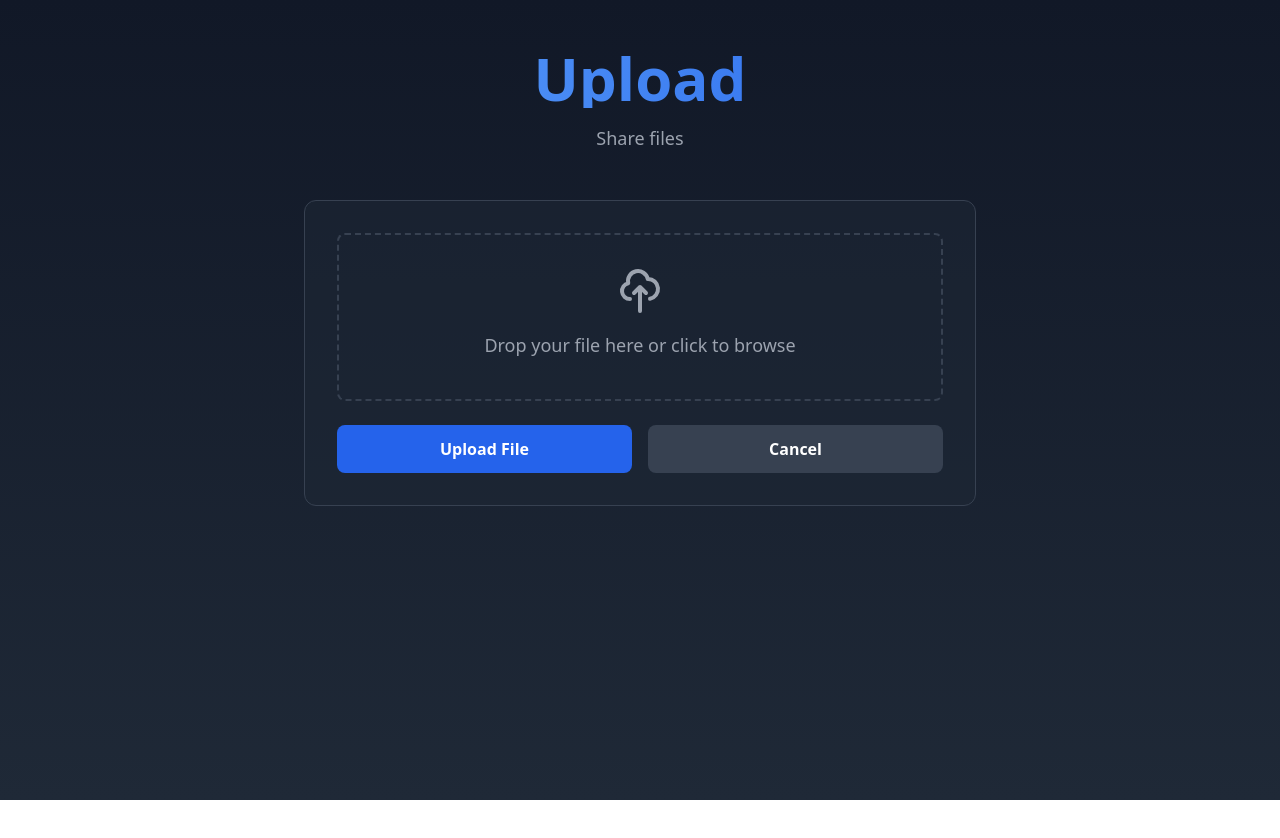
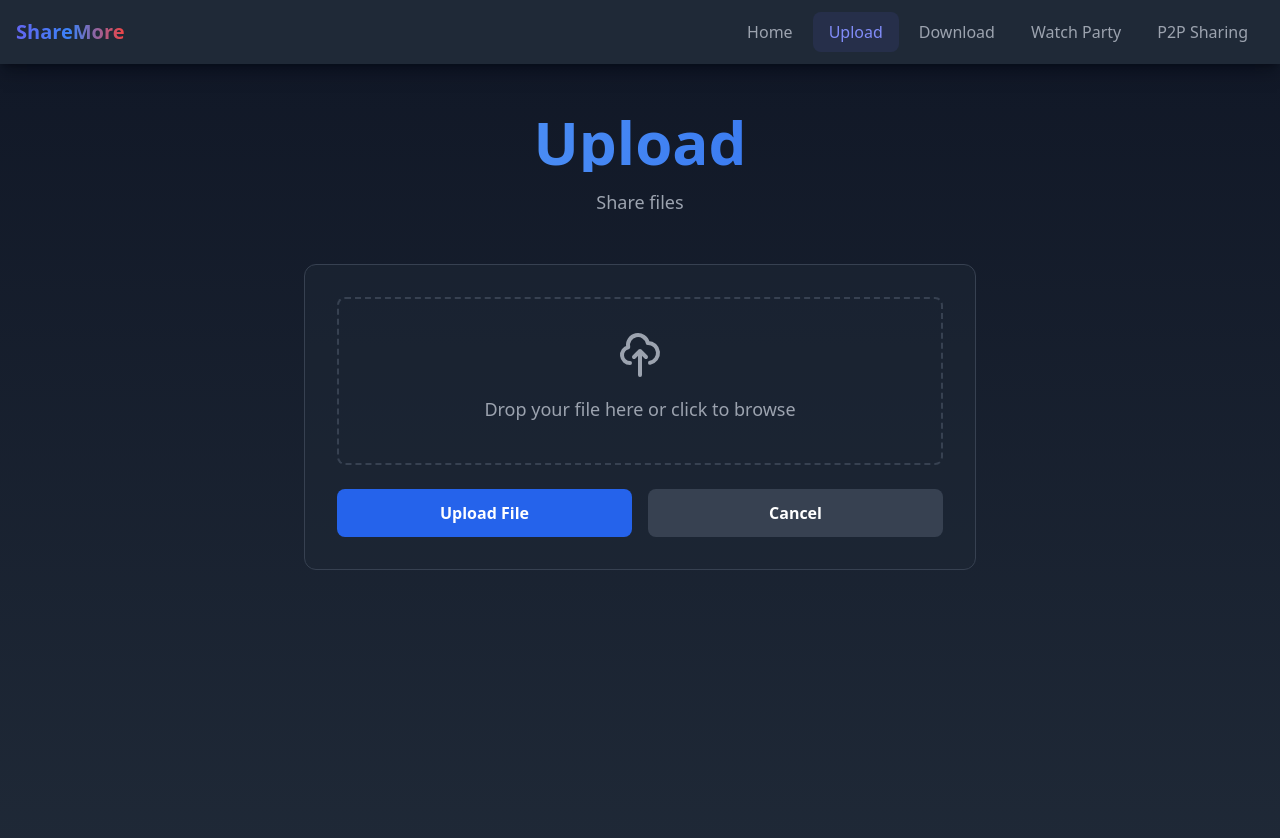
Before and after one commit to jeslinpjames/FileShare, a React (Create React App) app in the folder frontend/: page /upload in a window 1280 px wide. Shown: the top 838 px of the page. Before the commit the page ends 800 px from the top, so only its background shows below. Built offline with nearby package versions, Linux system fonts and the light colour scheme.

Commit message:
ui improvements , navigation bar

```diff
--- a/frontend/src/components/Config.js
+++ b/frontend/src/components/Config.js
@@ -1,4 +1,4 @@
-const SERVER_IP = 'https://sharemore.online';
-// const SERVER_IP = 'http://192.168.1.50:5000';
+// const SERVER_IP = 'https://sharemore.online/api';
+const SERVER_IP = 'http://192.168.1.50:5000/api';
 
 export default SERVER_IP;
--- a/frontend/src/components/Download.js
+++ b/frontend/src/components/Download.js
@@ -1,8 +1,9 @@
 import React, { useState, useEffect, useRef, useCallback } from 'react';
 import { Link, useLocation } from 'react-router-dom';
-import Alert from './Alert';
+// import Alert from './Alert';
 import { Html5QrcodeScanner } from "html5-qrcode";
 import SERVER_IP from './Config';
+import Navbar from './Navbar';
 
 const Download = () => {
   const [code, setCode] = useState('');
@@ -110,6 +111,8 @@ const Download = () => {
   };
 
   return (
+    <>
+    <Navbar/>
     <div className="min-h-screen bg-gradient-to-b from-gray-900 to-gray-800 px-4 py-8 md:py-12">
       <div className="max-w-4xl mx-auto">
         {/* Header Section */}
@@ -222,6 +225,7 @@ const Download = () => {
         </div>
       </div>
     </div>
+    </>
   );
 };
 
--- a/frontend/src/components/Home.js
+++ b/frontend/src/components/Home.js
@@ -1,7 +1,9 @@
 import React from 'react';
 import { Link } from 'react-router-dom';
+import Navbar from './Navbar';
 
 const FeatureCard = ({ to, title, description, bgColor, iconColor, borderColor }) => (
+
   <Link
     to={to}
     className={`group p-8 rounded-2xl transition-all duration-300 ease-in-out
@@ -28,6 +30,8 @@ const FeatureCard = ({ to, title, description, bgColor, iconColor, borderColor }
 );
 
 const Home = () => (
+  <>
+  <Navbar />
   <div className="min-h-screen bg-slate-950">
     <div className="max-w-7xl mx-auto px-4 py-20">
       {/* Hero Section */}
@@ -109,6 +113,7 @@ const Home = () => (
       </div>
     </div>
   </div>
+  </>
 );
 
 export default Home;
--- /dev/null
+++ b/frontend/src/components/Navbar.js
@@ -0,0 +1,114 @@
+import React, { useState } from 'react';
+import { Link, useLocation } from 'react-router-dom';
+
+const Navbar = () => {
+  const [isMenuOpen, setIsMenuOpen] = useState(false);
+  const location = useLocation();
+
+  const navItems = [
+    { path: '/', label: 'Home' },
+    { path: '/upload', label: 'Upload' },
+    { path: '/download', label: 'Download' },
+    { path: '/watchparty', label: 'Watch Party' },
+    { path: '/p2p', label: 'P2P Sharing' }
+  ];
+
+  return (
+    <>
+      <nav className="bg-gray-800 fixed w-full top-0 z-50 shadow-lg shadow-gray-950/50">
+        <div className="max-w-7xl mx-auto px-4">
+          <div className="flex justify-between h-16">
+            {/* Logo/Brand */}
+            <div className="flex items-center">
+              <Link
+                to="/"
+                className="text-xl font-bold bg-gradient-to-r from-indigo-500 via-blue-500 to-red-500 text-transparent bg-clip-text"
+              >
+                ShareMore
+              </Link>
+            </div>
+
+            {/* Desktop Navigation */}
+            <div className="hidden md:flex items-center space-x-1">
+              {navItems.map(({ path, label }) => (
+                <Link
+                  key={path}
+                  to={path}
+                  className={`px-4 py-2 rounded-lg transition-colors duration-200 ${
+                    location.pathname === path
+                      ? 'bg-indigo-500/10 text-indigo-400 font-medium'
+                      : 'text-gray-400 hover:text-gray-100 hover:bg-gray-800/50'
+                  }`}
+                >
+                  {label}
+                </Link>
+              ))}
+            </div>
+
+            {/* Mobile Menu Button */}
+            <div className="md:hidden flex items-center">
+              <button
+                onClick={() => setIsMenuOpen(!isMenuOpen)}
+                className="text-gray-400 hover:text-gray-100 p-2"
+                aria-label="Toggle menu"
+              >
+                <svg
+                  className={`w-6 h-6 ${isMenuOpen ? 'hidden' : 'block'}`}
+                  fill="none"
+                  stroke="currentColor"
+                  viewBox="0 0 24 24"
+                >
+                  <path
+                    strokeLinecap="round"
+                    strokeLinejoin="round"
+                    strokeWidth={2}
+                    d="M4 6h16M4 12h16M4 18h16"
+                  />
+                </svg>
+                <svg
+                  className={`w-6 h-6 ${isMenuOpen ? 'block' : 'hidden'}`}
+                  fill="none"
+                  stroke="currentColor"
+                  viewBox="0 0 24 24"
+                >
+                  <path
+                    strokeLinecap="round"
+                    strokeLinejoin="round"
+                    strokeWidth={2}
+                    d="M6 18L18 6M6 6l12 12"
+                  />
+                </svg>
+              </button>
+            </div>
+          </div>
+        </div>
+
+        {/* Mobile Navigation */}
+        <div
+          className={`md:hidden ${isMenuOpen ? 'block' : 'hidden'} border-t border-gray-800`}
+        >
+          <div className="px-2 pt-2 pb-3 space-y-1 bg-gray-950">
+            {navItems.map(({ path, label }) => (
+              <Link
+                key={path}
+                to={path}
+                onClick={() => setIsMenuOpen(false)}
+                className={`block px-3 py-2 rounded-lg transition-colors duration-200 ${
+                  location.pathname === path
+                    ? 'bg-indigo-500/10 text-indigo-400 font-medium'
+                    : 'text-gray-400 hover:text-gray-100 hover:bg-gray-800/50'
+                }`}
+              >
+                {label}
+              </Link>
+            ))}
+          </div>
+        </div>
+      </nav>
+      {/* Spacer div to prevent content overlay */}
+      <div className="h-16"></div>
+    </>
+  );
+};
+
+export default Navbar;
--- a/frontend/src/components/P2PFileSharing.js
+++ b/frontend/src/components/P2PFileSharing.js
@@ -1,5 +1,6 @@
 import React, { useEffect, useState, useRef } from 'react';
 import { Peer } from 'peerjs';
+import Navbar from './Navbar';
 
 const P2PFileSharing = () => {
   const [peerId, setPeerId] = useState('Connecting...');
@@ -175,7 +176,12 @@ const P2PFileSharing = () => {
   };
 
   return (
+    <>
+    <Navbar/>
     <div className="min-h-screen bg-gray-900 py-8">
+    <h1 className="text-center text-4xl md:text-6xl font-bold text-transparent bg-clip-text bg-gradient-to-r from-blue-400 to-green-500 mb-4">
+            Share Via P2P
+          </h1>
       <div className="max-w-3xl mx-auto p-4">
         <div className="bg-gray-800 rounded-xl shadow-2xl p-8 border border-gray-700">
           {/* Header Section */}
@@ -325,6 +331,7 @@ const P2PFileSharing = () => {
         </div>
       </div>
     </div>
+    </>
   );
 };
 
--- a/frontend/src/components/Upload.js
+++ b/frontend/src/components/Upload.js
@@ -1,9 +1,9 @@
 import React, { useState } from 'react';
 import { Link } from 'react-router-dom';
-import Alert from './Alert';
+// import Alert from './Alert';
 import { QRCodeSVG } from 'qrcode.react';
 import SERVER_IP from './Config';
-// const SERVER_IP = '192.168.68.3';
+import Navbar from './Navbar';
 
 const Upload = () => {
   const [file, setFile] = useState(null);
@@ -60,6 +60,8 @@ const Upload = () => {
   // const networkUrl = `${protocol}//${hostname}:${port || 3000}`;
 
   return (
+    <>
+    <Navbar/>
     <div className="min-h-screen bg-gradient-to-b from-gray-900 to-gray-800 px-4 py-8 md:py-12">
       <div className="max-w-4xl mx-auto">
         {/* Header Section */}
@@ -180,6 +182,7 @@ const Upload = () => {
         )}
       </div>
     </div>
+    </>
   );
 };
 
--- a/frontend/src/components/WatchParty.js
+++ b/frontend/src/components/WatchParty.js
@@ -3,13 +3,14 @@ import { io } from 'socket.io-client';
 import ReactPlayer from 'react-player';
 import { Link } from 'react-router-dom';
 import SERVER_IP from './Config';
+import Navbar from './Navbar';
 
 const WatchParty = () => {
   const [room, setRoom] = useState('');
   const [joined, setJoined] = useState(false);
   const [videoUrl, setVideoUrl] = useState('');
   const [inputUrl, setInputUrl] = useState('');
-  const [isCreating, setIsCreating] = useState(false);
+  // const [isCreating, setIsCreating] = useState(false);
   const socketRef = useRef();
   const playerRef = useRef(null);
   const isControlledRef = useRef(false);
@@ -129,10 +130,14 @@ const WatchParty = () => {
   };
 
   return (
+    <>
+    <Navbar/>
     <div className="min-h-screen bg-gray-900 p-4 md:p-8">
       {!joined ? (
         <div className="max-w-md mx-auto mt-16">
-          <h1 className="text-4xl font-bold text-white text-center mb-12">Watch Party</h1>
+          <h1 className="text-center text-4xl md:text-6xl font-bold text-transparent bg-clip-text bg-gradient-to-r from-blue-400 to-red-500 mb-4">
+            Watch Party
+          </h1>
 
           <div className="space-y-6">
             <div className="space-y-3">
@@ -171,11 +176,11 @@ const WatchParty = () => {
           </div>
 
           <Link
-            to="/"
-            className="block text-center mt-8 text-gray-400 hover:text-white"
-          >
-            Back to Home
-          </Link>
+  to="/"
+  className="block text-center mt-8 text-gray-400 hover:text-white bg-gray-800 hover:bg-gray-700 rounded-lg px-4 py-2 transition duration-200"
+>
+  Back to Home
+</Link>
         </div>
       ) : (
         <div className="max-w-6xl mx-auto">
@@ -244,6 +249,7 @@ const WatchParty = () => {
         </div>
       )}
     </div>
+    </>
   );
 };
 export default WatchParty;
```
Also changed, not shown: 1 other file (tests, documents, lock files or other folders).
